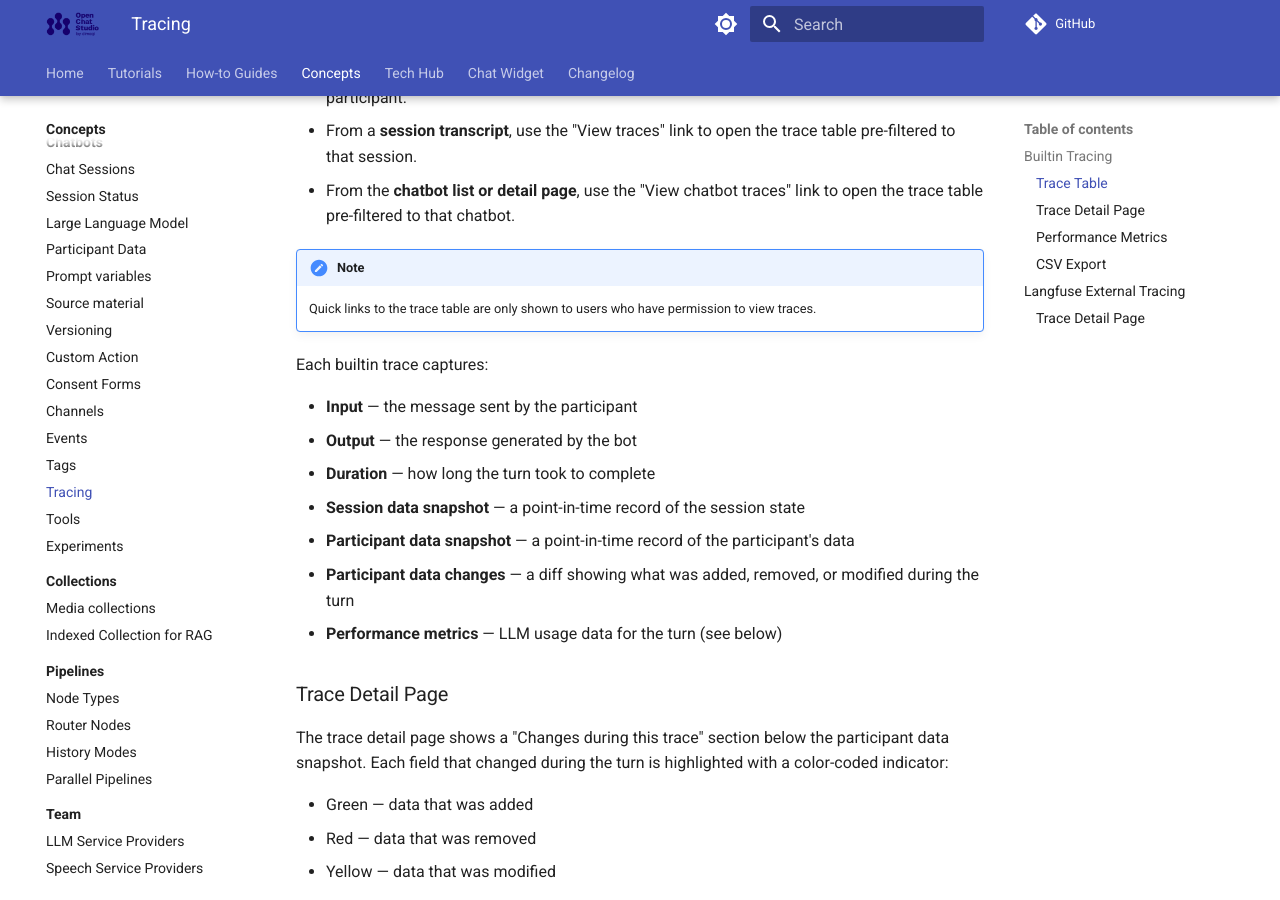
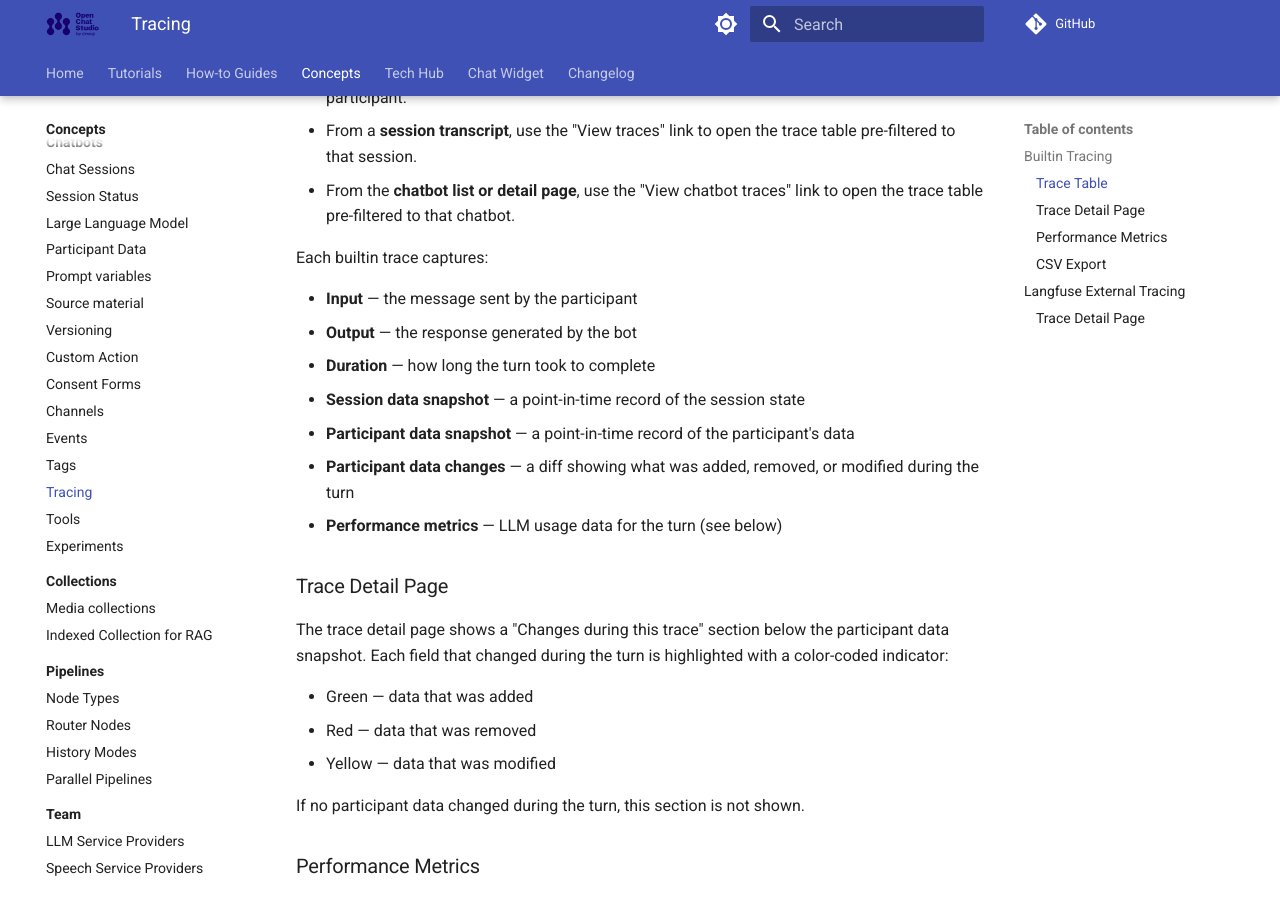
Before and after one commit to dimagi/open-chat-studio-docs, an MkDocs documentation site: the page built from docs/concepts/tracing.md, in a window 1280 px wide and 900 px high, scrolled down 699 px. Built offline with MkDocs 1.6.1 and Material for MkDocs 9.7.7, drawn with Linux system fonts in a browser that asks for light colours; a script that is not in the unit is left out; comment, search, counter and statistics services are not loaded.

Commit message:
Update tracing documentation by removing permission note
Removed note about trace table visibility permissions.

```diff
--- a/docs/concepts/tracing.md
+++ b/docs/concepts/tracing.md
@@ -21,9 +21,6 @@ You can reach a pre-filtered trace table from several places in Open Chat Studio
 - From a **trace detail page**, use the quick links to jump to all traces for that session, chatbot, or participant.
 - From a **session transcript**, use the "View traces" link to open the trace table pre-filtered to that session.
 - From the **chatbot list or detail page**, use the "View chatbot traces" link to open the trace table pre-filtered to that chatbot.
-
-!!! note
-    Quick links to the trace table are only shown to users who have permission to view traces.
 
 Each builtin trace captures:
 
```
